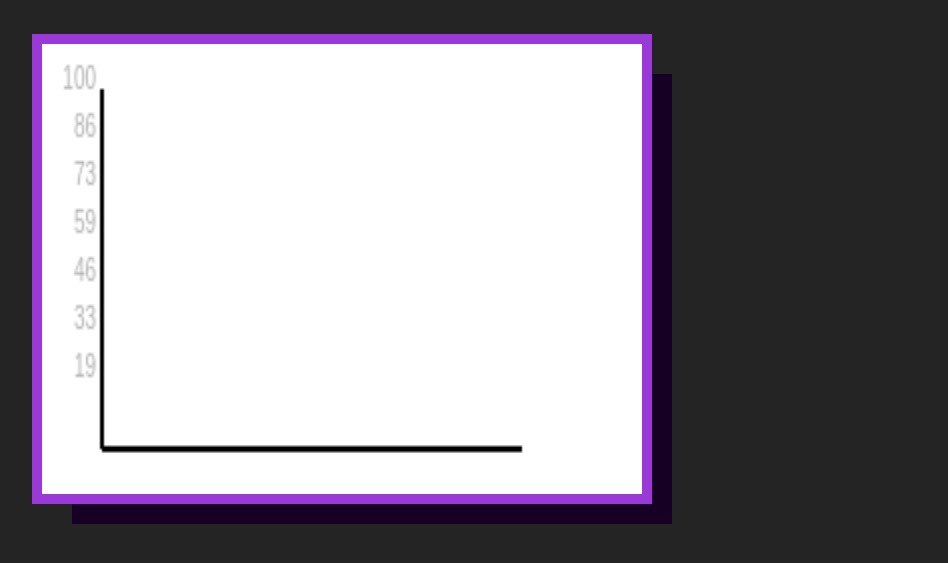
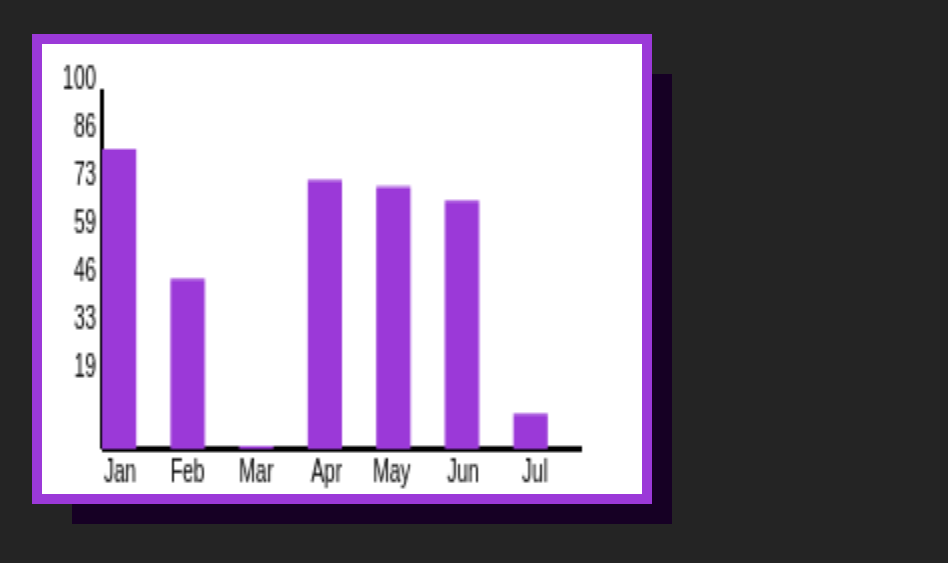
Before and after one commit to Karljoy973/canvas-exploration, a website built with Vite: page index.html in a window 1280 px wide. Shown: the part 119-682 px from the top of the page, without its empty margins (298-1246 px from the left). Built offline with nearby package versions, Linux system fonts and the light colour scheme.

Commit message:
the canvas is working

```diff
--- a/src/Chart/data.ts
+++ b/src/Chart/data.ts
@@ -153,9 +153,6 @@ export class Chart {
       ...(this._data.map((e) => e.coordinate.y) as number[]),
     );
 
-    this._verticalFrequency = this._higherYvalue / this._data.length;
-    this._horizontalFrequency = this._higherXvalue / this._data.length;
-    this._horizontalFontsize = this._higherXvalue / this._data.length;
 
     this._targetId = targetId;
     this._canvas = document.getElementById(this._targetId) as HTMLCanvasElement;
@@ -173,15 +170,20 @@ export class Chart {
     this._verticalUpperBound = Math.ceil(this._higherYvalue / 10) * 10;
     this._verticalLowerBound = Math.floor(this._lowerYvalue / 10) * 10;
 
+    this._verticalFrequency = this._higherYvalue / this._data.length;
+    this._horizontalFrequency = this._axesWidth  / (this._data.length);
+    this._horizontalFontsize = this._higherXvalue / this._data.length;
+
+
     this._horizontalUpperBound = Math.ceil(this._higherXvalue / 10) * 10;
     this._horizontalLowerBound = Math.floor(this._lowerXvalue/10)*10
 
     //label config
     this._fontRatio = 3;
     this._fontFamily = "Roboto";
-    this._fontColor = "#b1b1b1";
+    this._fontColor = "#000";
     this._fontStyle = "normal";
-    this._fontWeight = "300";
+    this._fontWeight = "100";
     this._verticalFontSize = (this._height * this._fontRatio) / 100;
     this._horizontalFontsize = (this._width * this._fontRatio) / 100;
 
@@ -193,6 +195,7 @@ export class Chart {
   public BarChart() {
     this._RenderBarChartAxis();
     this._RenderLabels();
+    this._RenderBars()
   }
 
   private _RenderBarChartAxis() {
@@ -214,9 +217,10 @@ export class Chart {
       this._horizontalMargins,
       this._height - this._verticalMargins,
     );
-    this._context.lineTo(this._axesWidth, this._height - this._verticalMargins);
+    this._context.lineTo(this._width -this._horizontalMargins, this._height - this._verticalMargins);
     this._context.stroke();
   }
+
 
   private _RenderLabels() {
     //vertical labels
@@ -241,40 +245,62 @@ export class Chart {
       this._context.fillText(ylabels[i], verticalLabelX[i], verticalLabelY[i]),
     );
 
+    this._context.textBaseline = "top"
     //horizontal labels
-    let xlabels = this._data.map((e, i) => { Math.floor(this._horizontalUpperBound - i * this._horizontalFrequency)})
+    let xlabels = this._data.map((e, i) =>  (e.label["x-label"] as string))
+    let horizontalLabelX = this._data.map((e, i) => this._horizontalMargins +i* this._horizontalFrequency +this._horizontalFrequency/2);
+    let horizontalLabelY = this._data.map(e => this._height - this._verticalMargins + this._axesRatio/3)
+    this._data.forEach((e, i) => this._context.fillText(xlabels[i], horizontalLabelX[i], horizontalLabelY[i]))
 
+  }
+
+  private _RenderBars() {
+    let barX: number;
+    let barY: number;
+    let barWidth: number;
+    let barHeigth: number;
+
+    this._context.fillStyle = "#9b39d8"
+
+    this._data.forEach((e, i) => {
+      barX = this._horizontalMargins + i * this._horizontalFrequency
+      barY = this._height - this._verticalMargins
+      barWidth = this._horizontalFrequency/2;
+      barHeigth = -1* e.coordinate.y*this._verticalUpperBound/ (this._higherYvalue)
+      this._context.fillRect(barX, barY, barWidth, barHeigth)
+    })
   }
 }
 
 //maintenant j'ai des labeled points
+//je veux retravailler la datastructure que j'attends
 export const ChartData = [
   {
-    label: { "x-label": "January" },
+    label: { "x-label": "Jan", "y-label":"" },
     coordinate: { x: 1, y: Math.random() * 100 },
   },
   {
-    label: { "x-label": "Febuary" },
+    label: { "x-label": "Feb", "y-label":"" },
     coordinate: { x:2 , y: Math.random() * 100 },
   },
   {
-    label: { "x-label": "March" },
+    label: { "x-label": "Mar", "y-label":"" },
     coordinate: { x: 3, y: Math.random() * 100 },
   },
   {
-    label: { "x-label": "April" },
+    label: { "x-label": "Apr", "y-label":"" },
     coordinate: { x: 4, y: Math.random() * 100 },
   },
   {
-    label: { "x-label": "May" },
+    label: { "x-label": "May", "y-label":"" },
     coordinate: { x: 5, y: Math.random() * 100 },
   },
   {
-    label: { "x-label": "June" },
+    label: { "x-label": "Jun", "y-label":"" },
     coordinate: { x: 6, y: Math.random() * 100 },
   },
   {
-    label: { "x-label": "July" },
+    label: { "x-label": "Jul", "y-label":"" },
     coordinate: { x: 7, y: Math.random() * 100 },
   },
 ];
--- a/src/style.css
+++ b/src/style.css
@@ -38,7 +38,7 @@ h1 {
 }
 
 h1:hover {
-  color: rgb(155, 57, 216);
+  color: #9b39d8;
   outline-color: rgb(155, 57, 216);
   box-shadow: 10px 10px rgb(22, 0, 36);
   /* background-color: transparent; */
```
